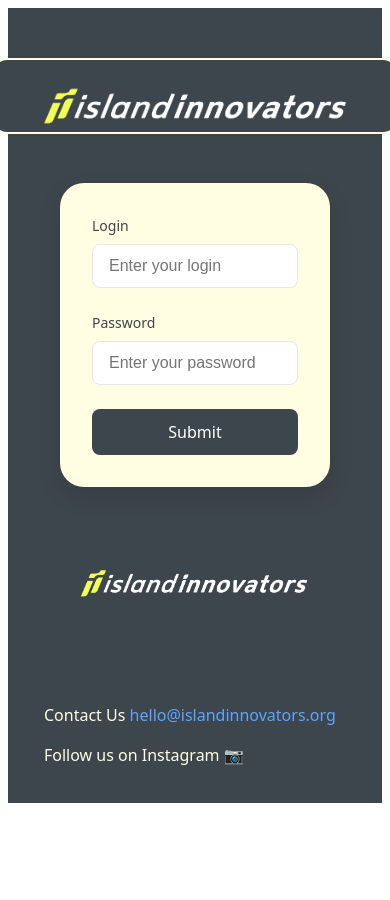
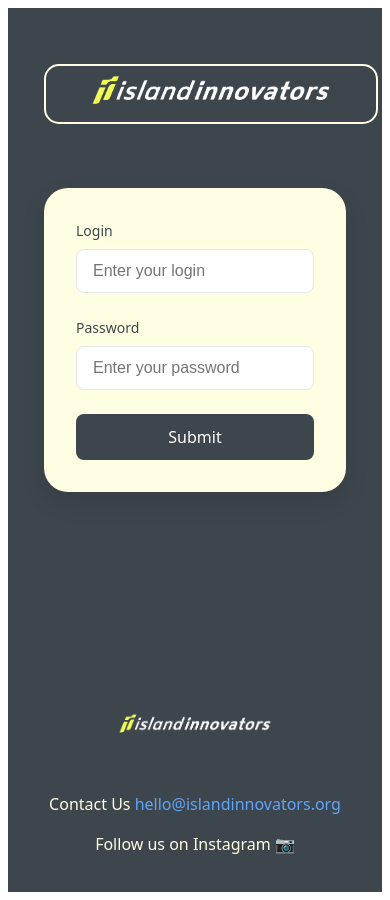
Before and after one commit to ManojChauhanRana/odoo_react_poc, a React (Vite) app: page /contacts/1 in a window 390 px wide. Before the commit the page ends 844 px from the top, so only its background shows below. Built offline with nearby package versions, Linux system fonts and the light colour scheme.

Commit message:
added responsive css

```diff
--- a/src/components/ContactDetail.tsx
+++ b/src/components/ContactDetail.tsx
@@ -15,10 +15,11 @@ export default function ContactDetail() {
     }
   }, [id]);
 
-  if (error) return <div style={{ color: "red" }}>{error}</div>;
-  if (!contact) return <div>Loading...</div>;
+  if (error) return <div style={{ color: "red", textAlign: "center" }}>{error}</div>;
+  if (!contact) return <div style={{ textAlign: "center", color: "#fffee2" }}>Loading...</div>;
 
   return (
+    <div style={detailStyles.page}>
       <div style={detailStyles.container}>
         <img
           src={
@@ -30,29 +31,40 @@ export default function ContactDetail() {
           style={detailStyles.image}
         />
         <div style={detailStyles.info}>
-        <h2>{contact.name}</h2>
-        {contact.email && <p>📧 Email: {contact.email}</p>}
-        {contact.phone && <p>📞 Phone: {contact.phone}</p>}
-        {contact.mobile && <p>📱 Mobile: {contact.mobile}</p>}
-        {contact.street && <p>🏠 Street: {contact.street}</p>}
-        {contact.city && <p>📍 City: {contact.city}</p>}
-        {contact.country_id && <p>🌍 Country: {contact.country_id[1]}</p>}
+          <h2 style={detailStyles.name}>{contact.name}</h2>
+          {contact.email && <p style={detailStyles.text}>📧 {contact.email}</p>}
+          {contact.phone && <p style={detailStyles.text}>📞 {contact.phone}</p>}
+          {contact.mobile && <p style={detailStyles.text}>📱 {contact.mobile}</p>}
+          {contact.street && <p style={detailStyles.text}>🏠 {contact.street}</p>}
+          {contact.city && <p style={detailStyles.text}>📍 {contact.city}</p>}
+          {contact.country_id && <p style={detailStyles.text}>🌍 {contact.country_id[1]}</p>}
+        </div>
       </div>
     </div>
   );
 }
 
 const detailStyles: { [key: string]: React.CSSProperties } = {
+  page: {
+    backgroundColor: "rgb(61, 69, 77)", // dark background
+    minHeight: "100vh",
+    display: "flex",
+    alignItems: "center",
+    justifyContent: "center",
+    padding: "20px",
+  },
   container: {
     display: "flex",
+    flexDirection: "row",
     alignItems: "flex-start",
     gap: "20px",
     padding: "20px",
     background: "#fffee2",
     borderRadius: "12px",
     maxWidth: "600px",
-    margin: "20px auto",
+    width: "100%",
     boxShadow: "0 2px 8px rgba(0,0,0,0.1)",
+    flexWrap: "wrap", // ensures content wraps on small screens
   },
   image: {
     width: "150px",
@@ -60,8 +72,21 @@ const detailStyles: { [key: string]: React.CSSProperties } = {
     borderRadius: "50%",
     objectFit: "cover",
     flexShrink: 0,
+    margin: "0 auto", // centers on small screens
   },
   info: {
     flex: 1,
+    minWidth: "200px",
+  },
+  name: {
+    margin: "0 0 12px",
+    fontWeight: 600,
+    color: "rgb(61, 69, 77)",
+  },
+  text: {
+    margin: "6px 0",
+    fontSize: "14px",
+    color: "rgb(61, 69, 77)",
+    wordBreak: "break-word",
   },
 };
--- a/src/components/ContactList.tsx
+++ b/src/components/ContactList.tsx
@@ -56,7 +56,7 @@ const styles: { [key: string]: React.CSSProperties } = {
   },
   grid: {
     display: "grid",
-    gridTemplateColumns: "repeat(4, 1fr)", // 4 cards per row
+    gridTemplateColumns: "repeat(auto-fit, minmax(250px, 1fr))", // responsive
     gap: 16,
   },
   card: {
@@ -85,6 +85,7 @@ const styles: { [key: string]: React.CSSProperties } = {
     margin: "0 0 8px",
     color: "rgb(61, 69, 77)", // dark text for contrast
     fontWeight: 600,
+    fontSize: 16,
   },
   text: {
     margin: "4px 0",
--- a/src/components/LoginForm.tsx
+++ b/src/components/LoginForm.tsx
@@ -1,6 +1,6 @@
 import React, { useState } from "react";
 import { login } from "../api";
-import { useNavigate } from "react-router-dom"; // ✅ added
+import { useNavigate } from "react-router-dom";
 import logo from "../assets/island_innovators_logo2.png";
 
 export default function LoginForm({ onSuccess }: { onSuccess?: () => void }) {
@@ -9,7 +9,7 @@ export default function LoginForm({ onSuccess }: { onSuccess?: () => void }) {
   const [error, setError] = useState<string | null>(null);
   const [isLoading, setIsLoading] = useState(false);
 
-  const navigate = useNavigate(); // ✅ initialize
+  const navigate = useNavigate();
 
   const submit = async (e: React.FormEvent) => {
     e.preventDefault();
@@ -17,8 +17,8 @@ export default function LoginForm({ onSuccess }: { onSuccess?: () => void }) {
     setIsLoading(true);
     try {
       await login(loginName, password);
-      onSuccess?.();     // ✅ notify parent (App.tsx can setAuthed(true))
-      navigate("/");     // ✅ redirect to home
+      onSuccess?.();
+      navigate("/");
     } catch (err: any) {
       setError(err.message || "Login failed");
     } finally {
@@ -27,14 +27,15 @@ export default function LoginForm({ onSuccess }: { onSuccess?: () => void }) {
   };
 
   return (
-    <div style={styles.container}>
+    <div style={styles.appContainer}>
+      {/* Header */}
       <div style={styles.header}>
         <div style={styles.logoContainer}>
           <img src={logo} alt="Island Innovators Logo" style={styles.logoImage} />
         </div>
       </div>
 
-      {/* Login Card - Centered */}
+      {/* Login Card */}
       <div style={styles.cardWrapper}>
         <div style={styles.card}>
           <form onSubmit={submit} style={styles.form}>
@@ -88,10 +89,7 @@ export default function LoginForm({ onSuccess }: { onSuccess?: () => void }) {
           </div>
           <div style={styles.footerText}>
             Contact Us{" "}
-            <a
-              href="mailto:hello@islandinnovators.org"
-              style={styles.footerLink}
-            >
+            <a href="mailto:hello@islandinnovators.org" style={styles.footerLink}>
               hello@islandinnovators.org
             </a>
           </div>
@@ -115,149 +113,125 @@ const styles: Record<string, React.CSSProperties> = {
     flexDirection: "column",
     backgroundColor: "rgb(61, 69, 77)",
   },
-  // Header only for logo
   header: {
-    display: 'flex',
-    justifyContent: 'center',
-    alignItems: 'flex-start',
-  padding: '0rem 0 0rem 0',
-  width: '100%',
+    display: "flex",
+    justifyContent: "center",
+    alignItems: "flex-start",
+    padding: "1rem",
+    width: "100%",
   },
-
-
   logoContainer: {
     border: "2px solid #fffee2",
     borderRadius: "15px",
-  width: "1280px",
-  padding: "1px",
+    maxWidth: "100%", // ✅ responsive
+    padding: "8px",
     display: "flex",
     justifyContent: "center",
     alignItems: "center",
-  marginBottom: "1px",
-  marginTop: "30px" ,
+    marginTop: "20px",
     backgroundColor: "#3d454d",
   },
-
   logoImage: {
-    width:'400px',
-    height: '100px',
-    objectFit: 'contain' as const,
-    marginBottom: "-30px",
+    maxWidth: "100%", // ✅ scales down
+    height: "auto",
+    objectFit: "contain" as const,
   },
-
-
   cardWrapper: {
     flex: 1,
-    display: 'flex',
-    justifyContent: 'center',
-    alignItems: 'flex-start',
-    marginTop: '2rem',
-    padding: '1rem 2rem',
+    display: "flex",
+    justifyContent: "center",
+    alignItems: "flex-start",
+    marginTop: "2rem",
+    padding: "1rem",
   },
-
-
   card: {
-    backgroundColor: '#fffee2',
-    borderRadius: '24px',
-    padding: '2rem',
-    boxShadow: '0 10px 25px rgba(0, 0, 0, 0.1)',
-    width: '100%',
-    maxWidth: '400px',
+    backgroundColor: "#fffee2",
+    borderRadius: "24px",
+    padding: "2rem",
+    boxShadow: "0 10px 25px rgba(0, 0, 0, 0.1)",
+    width: "100%",
+    maxWidth: "400px",
   },
-
   form: {
-    display: 'flex',
-    flexDirection: 'column' as const,
-    gap: '1.5rem',
+    display: "flex",
+    flexDirection: "column" as const,
+    gap: "1.5rem",
   },
-
   fieldGroup: {
-    display: 'flex',
-    flexDirection: 'column' as const,
-    gap: '0.5rem',
+    display: "flex",
+    flexDirection: "column" as const,
+    gap: "0.5rem",
   },
-
   label: {
-    color: 'rgb(61, 69, 77)',
-    fontSize: '0.875rem',
-    fontWeight: '500' as const,
+    color: "rgb(61, 69, 77)",
+    fontSize: "0.875rem",
+    fontWeight: 500,
     margin: 0,
   },
-
   input: {
-    width: '100%',
-    padding: '12px 16px',
-    backgroundColor: 'white',
-    border: '1px solid rgb(229, 231, 235)',
-    borderRadius: '8px',
-    fontSize: '1rem',
-    outline: 'none',
-    transition: 'all 0.2s',
-    boxSizing: 'border-box' as const,
-    color: '#333',
+    width: "100%",
+    padding: "12px 16px",
+    backgroundColor: "white",
+    border: "1px solid rgb(229, 231, 235)",
+    borderRadius: "8px",
+    fontSize: "1rem",
+    outline: "none",
+    boxSizing: "border-box" as const,
+    color: "#333",
   },
-
   errorContainer: {
-    backgroundColor: 'rgb(254, 226, 226)',
-    border: '1px solid rgb(248, 113, 113)',
-    color: 'rgba(252, 234, 234, 1)',
-    padding: '12px 16px',
-    borderRadius: '8px',
+    backgroundColor: "rgb(254, 226, 226)",
+    border: "1px solid rgb(248, 113, 113)",
+    color: "rgb(153, 27, 27)",
+    padding: "12px 16px",
+    borderRadius: "8px",
   },
-
   submitButton: {
-    width: '100%',
-    backgroundColor: 'rgb(61, 69, 77)',
-    color: 'white',
-    padding: '12px 24px',
-    borderRadius: '8px',
-    fontWeight: '500' as const,
-    border: 'none',
-    cursor: 'pointer',
-    transition: 'all 0.2s',
-    fontSize: '1rem',
+    width: "100%",
+    backgroundColor: "rgb(61, 69, 77)",
+    color: "white",
+    padding: "12px 24px",
+    borderRadius: "8px",
+    fontWeight: 500,
+    border: "none",
+    cursor: "pointer",
+    fontSize: "1rem",
   },
-
   submitButtonDisabled: {
     opacity: 0.5,
-    cursor: 'not-allowed',
+    cursor: "not-allowed",
   },
-
-
   footer: {
-    position: 'relative' as const,
-    marginTop: '-2rem',
-    padding: '1rem 0',
+    padding: "1rem 0",
+    backgroundColor: "transparent",
   },
-
   footerContent: {
-    maxWidth: '1200px',
-    margin: '0 auto',
-    padding: '0 1rem',
-    display: 'flex',
-    alignItems: 'center',
-    justifyContent: 'space-between',
-    flexWrap: 'wrap' as const,
-    gap: '1rem',
+    maxWidth: "1200px",
+    margin: "0 auto",
+    padding: "0 1rem",
+    display: "flex",
+    alignItems: "center",
+    justifyContent: "space-between",
+    flexWrap: "wrap", // ✅ wraps on small screens
+    gap: "1rem",
+    textAlign: "center", // ✅ aligns nicely on mobile
   },
-
   footerLogoSection: {
-    display: 'flex',
-    alignItems: 'center',
+    display: "flex",
+    justifyContent: "center",
+    flex: "1 1 100%", // ✅ full width on mobile
   },
-
   footerLogoImage: {
-    height: '200px',
-    maxWidth: '300px',
-    objectFit: 'contain' as const,
+    height: "100px", // ✅ smaller
+    maxWidth: "200px",
+    objectFit: "contain" as const,
   },
-
   footerText: {
-    color: '#fffee2',
+    color: "#fffee2",
+    flex: "1 1 100%", // ✅ full width text on mobile
   },
-
   footerLink: {
-    color: '#60a5fa',
-    textDecoration: 'none',
+    color: "#60a5fa",
+    textDecoration: "none",
   },
 };
```
Lines whose indentation alone changed are shown as unchanged.
